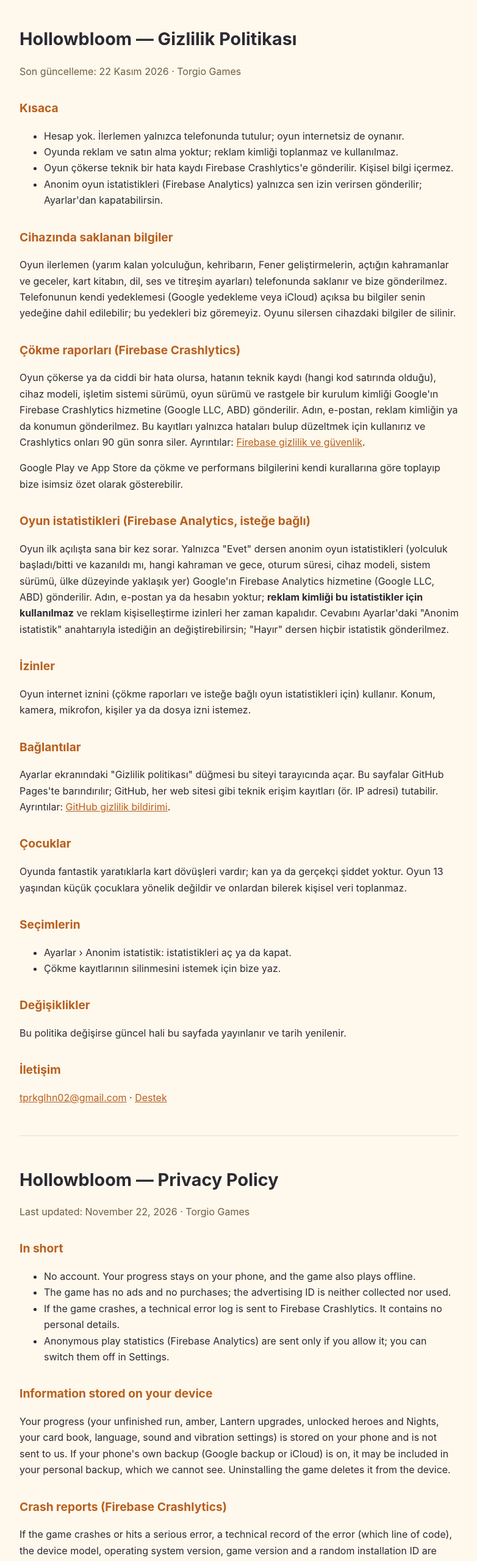
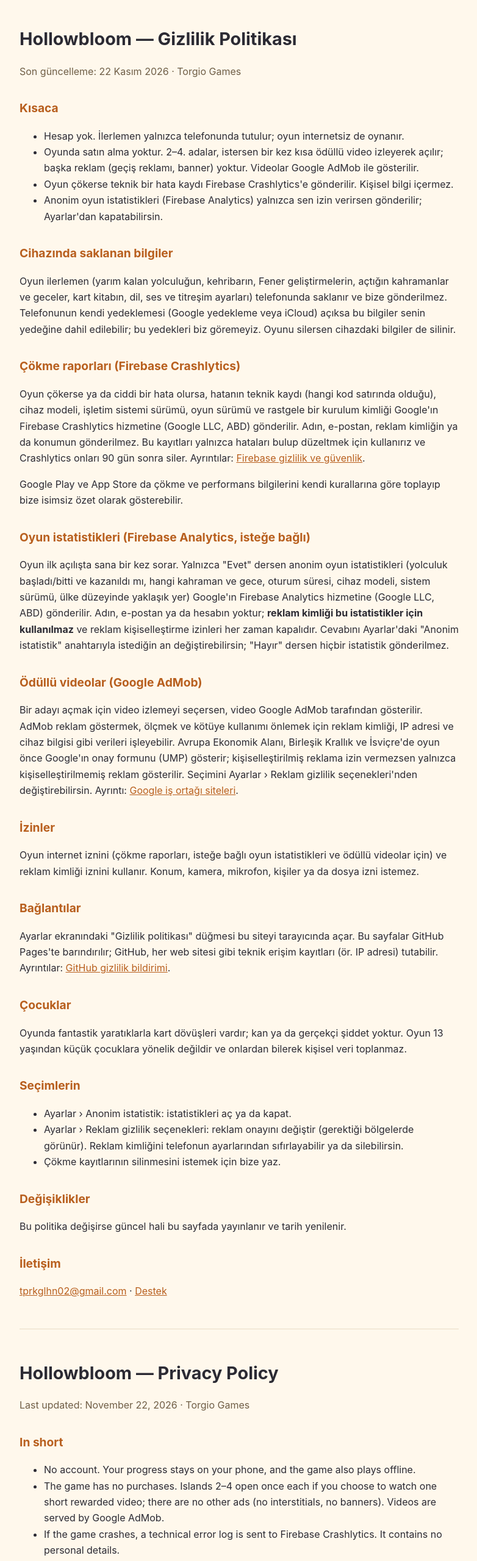
Before and after one commit to TorgioGames/torgiogames.github.io, a plain HTML site: page hollowbloom/privacy.html in a window 1280 px wide. Shown: the top 2560 px of the page at 61% size, without its empty margins (248-1030 px from the left). Drawn offline with Linux system fonts and the light colour scheme.

Commit message:
Hollowbloom privacy: rewarded videos via Google AdMob, UMP consent, ad privacy choices
Co-Authored-By: Claude Opus 5.5 <noreply@anthropic.com>

```diff
--- a/hollowbloom/privacy.html
+++ b/hollowbloom/privacy.html
@@ -22,7 +22,7 @@
   <h2>Kısaca</h2>
   <ul>
     <li>Hesap yok. İlerlemen yalnızca telefonunda tutulur; oyun internetsiz de oynanır.</li>
-    <li>Oyunda reklam ve satın alma yoktur; reklam kimliği toplanmaz ve kullanılmaz.</li>
+    <li>Oyunda satın alma yoktur. 2–4. adalar, istersen bir kez kısa ödüllü video izleyerek açılır; başka reklam (geçiş reklamı, banner) yoktur. Videolar Google AdMob ile gösterilir.</li>
     <li>Oyun çökerse teknik bir hata kaydı Firebase Crashlytics'e gönderilir. Kişisel bilgi içermez.</li>
     <li>Anonim oyun istatistikleri (Firebase Analytics) yalnızca sen izin verirsen gönderilir; Ayarlar'dan kapatabilirsin.</li>
   </ul>
@@ -33,8 +33,10 @@
   <p>Google Play ve App Store da çökme ve performans bilgilerini kendi kurallarına göre toplayıp bize isimsiz özet olarak gösterebilir.</p>
   <h2>Oyun istatistikleri (Firebase Analytics, isteğe bağlı)</h2>
   <p>Oyun ilk açılışta sana bir kez sorar. Yalnızca "Evet" dersen anonim oyun istatistikleri (yolculuk başladı/bitti ve kazanıldı mı, hangi kahraman ve gece, oturum süresi, cihaz modeli, sistem sürümü, ülke düzeyinde yaklaşık yer) Google'ın Firebase Analytics hizmetine (Google LLC, ABD) gönderilir. Adın, e-postan ya da hesabın yoktur; <strong>reklam kimliği bu istatistikler için kullanılmaz</strong> ve reklam kişiselleştirme izinleri her zaman kapalıdır. Cevabını Ayarlar'daki "Anonim istatistik" anahtarıyla istediğin an değiştirebilirsin; "Hayır" dersen hiçbir istatistik gönderilmez.</p>
+  <h2>Ödüllü videolar (Google AdMob)</h2>
+  <p>Bir adayı açmak için video izlemeyi seçersen, video Google AdMob tarafından gösterilir. AdMob reklam göstermek, ölçmek ve kötüye kullanımı önlemek için reklam kimliği, IP adresi ve cihaz bilgisi gibi verileri işleyebilir. Avrupa Ekonomik Alanı, Birleşik Krallık ve İsviçre'de oyun önce Google'ın onay formunu (UMP) gösterir; kişiselleştirilmiş reklama izin vermezsen yalnızca kişiselleştirilmemiş reklam gösterilir. Seçimini Ayarlar › Reklam gizlilik seçenekleri'nden değiştirebilirsin. Ayrıntı: <a href="https://policies.google.com/technologies/partner-sites">Google iş ortağı siteleri</a>.</p>
   <h2>İzinler</h2>
-  <p>Oyun internet iznini (çökme raporları ve isteğe bağlı oyun istatistikleri için) kullanır. Konum, kamera, mikrofon, kişiler ya da dosya izni istemez.</p>
+  <p>Oyun internet iznini (çökme raporları, isteğe bağlı oyun istatistikleri ve ödüllü videolar için) ve reklam kimliği iznini kullanır. Konum, kamera, mikrofon, kişiler ya da dosya izni istemez.</p>
   <h2>Bağlantılar</h2>
   <p>Ayarlar ekranındaki "Gizlilik politikası" düğmesi bu siteyi tarayıcında açar. Bu sayfalar GitHub Pages'te barındırılır; GitHub, her web sitesi gibi teknik erişim kayıtları (ör. IP adresi) tutabilir. Ayrıntılar: <a href="https://docs.github.com/site-policy/privacy-policies/github-general-privacy-statement">GitHub gizlilik bildirimi</a>.</p>
   <h2>Çocuklar</h2>
@@ -42,6 +44,7 @@
   <h2>Seçimlerin</h2>
   <ul>
     <li>Ayarlar › Anonim istatistik: istatistikleri aç ya da kapat.</li>
+    <li>Ayarlar › Reklam gizlilik seçenekleri: reklam onayını değiştir (gerektiği bölgelerde görünür). Reklam kimliğini telefonun ayarlarından sıfırlayabilir ya da silebilirsin.</li>
     <li>Çökme kayıtlarının silinmesini istemek için bize yaz.</li>
   </ul>
   <h2>Değişiklikler</h2>
@@ -57,7 +60,7 @@
   <h2>In short</h2>
   <ul>
     <li>No account. Your progress stays on your phone, and the game also plays offline.</li>
-    <li>The game has no ads and no purchases; the advertising ID is neither collected nor used.</li>
+    <li>The game has no purchases. Islands 2–4 open once each if you choose to watch one short rewarded video; there are no other ads (no interstitials, no banners). Videos are served by Google AdMob.</li>
     <li>If the game crashes, a technical error log is sent to Firebase Crashlytics. It contains no personal details.</li>
     <li>Anonymous play statistics (Firebase Analytics) are sent only if you allow it; you can switch them off in Settings.</li>
   </ul>
@@ -68,8 +71,10 @@
   <p>Google Play and the App Store may also collect crash and performance information under their own terms and show it to us as anonymous summaries.</p>
   <h2>Play statistics (Firebase Analytics, optional)</h2>
   <p>The game asks you once on first launch. Only if you say "Yes" are anonymous play statistics (run started/ended and whether it was won, which hero and Night, session length, device model, system version, approximate country-level location) sent to Google's Firebase Analytics (Google LLC, USA). There is no name, email or account; <strong>the advertising ID is not used for these statistics</strong> and ad personalisation permissions are always off. You can change your answer any time with the "Anonymous stats" switch in Settings; if you say "No", no statistics are sent.</p>
+  <h2>Rewarded videos (Google AdMob)</h2>
+  <p>If you choose to watch a video to open an island, the video is served by Google AdMob. AdMob may process data such as the advertising ID, IP address and device information to show and measure ads and to prevent fraud. In the European Economic Area, the UK and Switzerland the game first shows Google's consent form (UMP); if you do not allow personalised ads, only non-personalised ads are shown. You can change your choice in Settings › Ad privacy choices. Details: <a href="https://policies.google.com/technologies/partner-sites">Google partner sites</a>.</p>
   <h2>Permissions</h2>
-  <p>The game uses the internet permission (for crash reports and optional play statistics). It asks for no location, camera, microphone, contacts or storage permission.</p>
+  <p>The game uses the internet permission (for crash reports, optional play statistics and rewarded videos) and the advertising ID permission. It asks for no location, camera, microphone, contacts or storage permission.</p>
   <h2>Links</h2>
   <p>The "Privacy policy" button in Settings opens this website in your browser. These pages are hosted on GitHub Pages; like any website, GitHub may keep technical access logs (such as IP addresses). Details: <a href="https://docs.github.com/site-policy/privacy-policies/github-general-privacy-statement">GitHub privacy statement</a>.</p>
   <h2>Children</h2>
@@ -77,6 +82,7 @@
   <h2>Your choices</h2>
   <ul>
     <li>Settings › Anonymous stats: switch statistics on or off.</li>
+    <li>Settings › Ad privacy choices: change your ad consent (shown where required). You can reset or delete the advertising ID in your phone's settings.</li>
     <li>Write to us to have crash records deleted.</li>
   </ul>
   <h2>Changes</h2>
```
